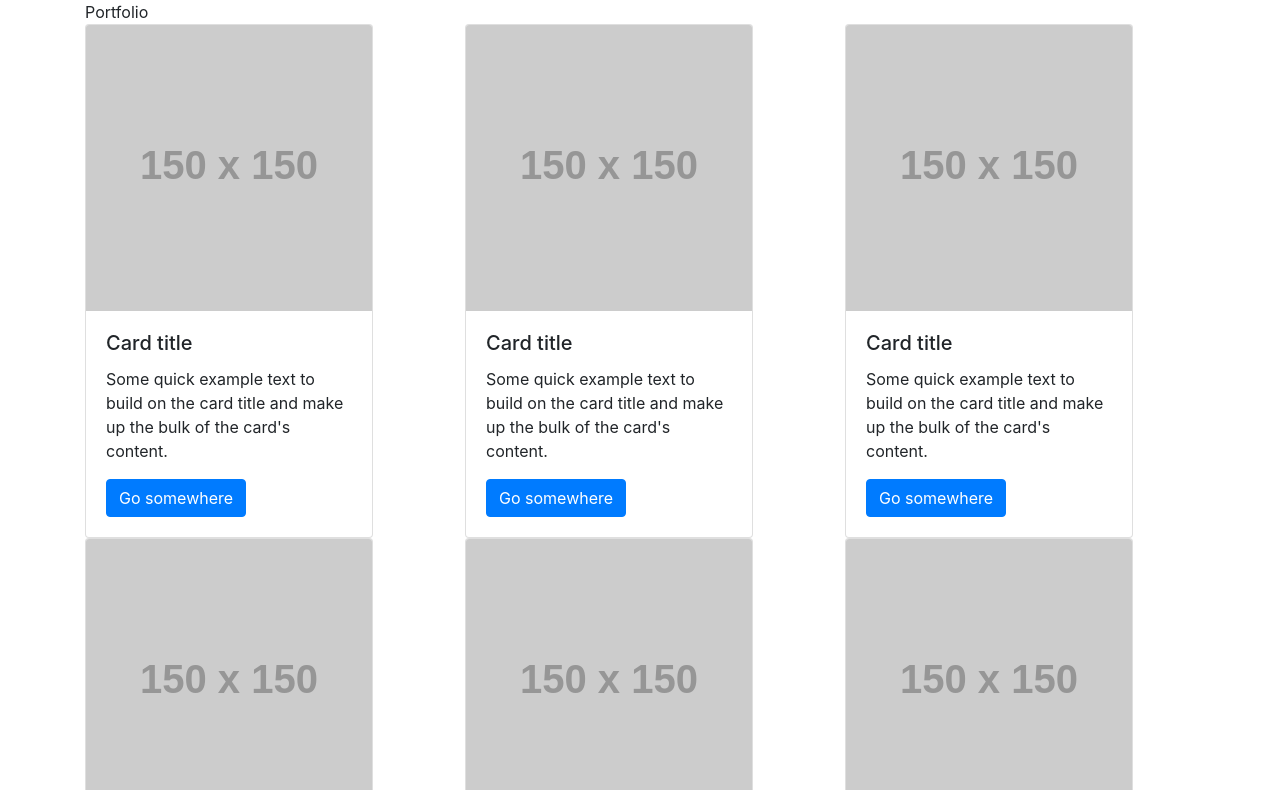
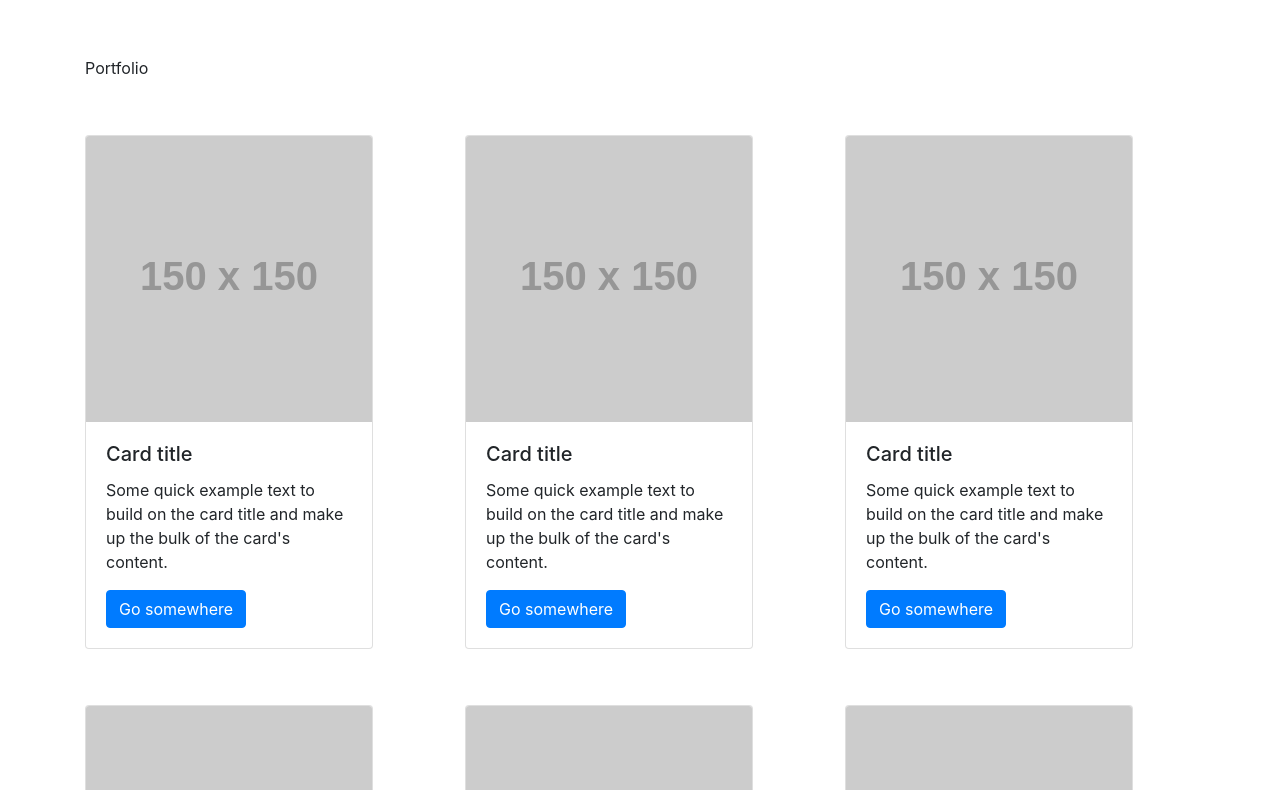
Before and after one commit to davidlshonn/week-2-responsive-portfolio, a plain HTML site: page portfolio.html in a window 1280 px wide. Shown: the part 56-846 px from the top of the page. Drawn offline with nearby package versions, Linux system fonts and the light colour scheme; placeholder pictures from the web are drawn by us.

Commit message:
style sheet linked to html

```diff
--- a/Assets/styles.css
+++ b/Assets/styles.css
@@ -1,3 +1,3 @@
-.p {
-    padding-top: 25%;
+.row {
+    padding-top: 5%;
 }
--- a/portfolio.html
+++ b/portfolio.html
@@ -6,6 +6,7 @@
     <title>Portfolio</title>
 
     <link rel="stylesheet" href="https://stackpath.bootstrapcdn.com/bootstrap/4.4.1/css/bootstrap.min.css" integrity="sha384-Vkoo8x4CGsO3+Hhxv8T/Q5PaXtkKtu6ug5TOeNV6gBiFeWPGFN9MuhOf23Q9Ifjh" crossorigin="anonymous">
+    <link rel="stylesheet" href="Assets/styles.css">
 
 </head>
 <body>
```
Also changed, not shown: contact.html (+1 -1 lines), index.html (+1 -1 lines).
